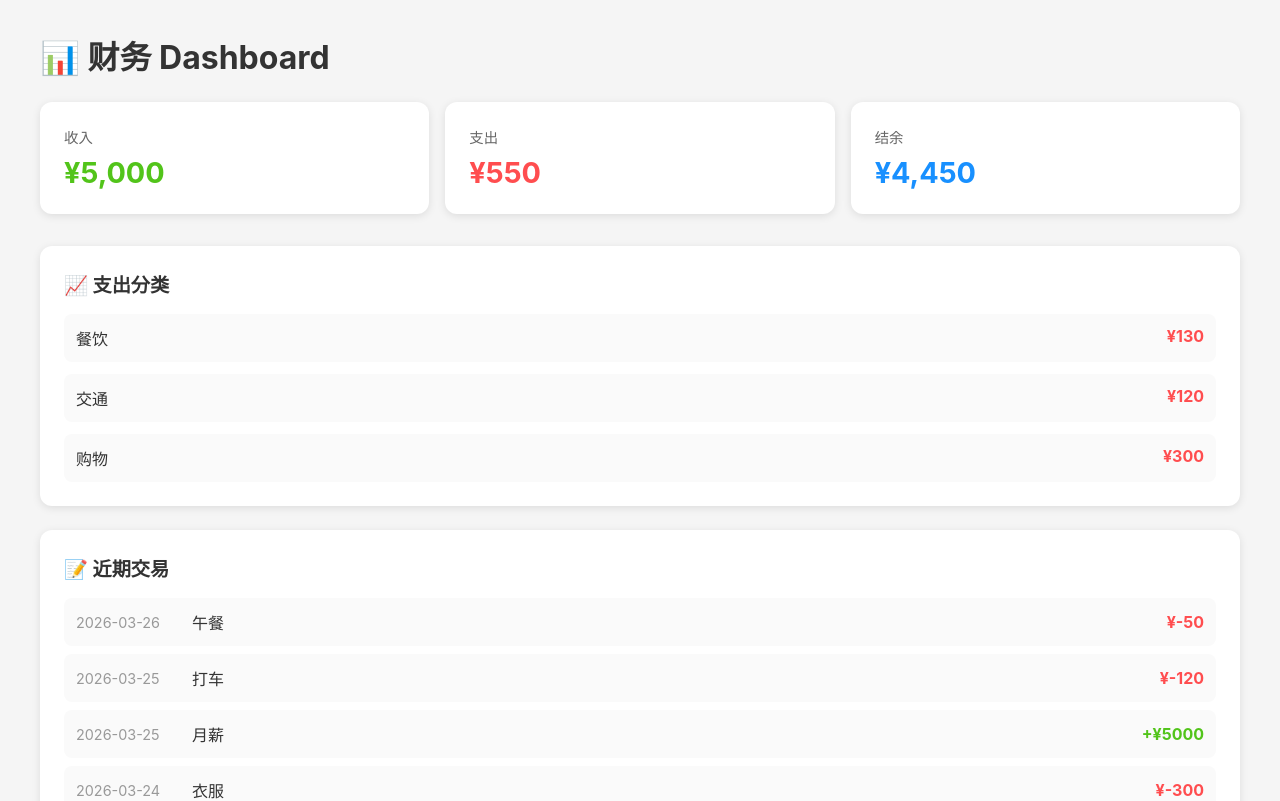
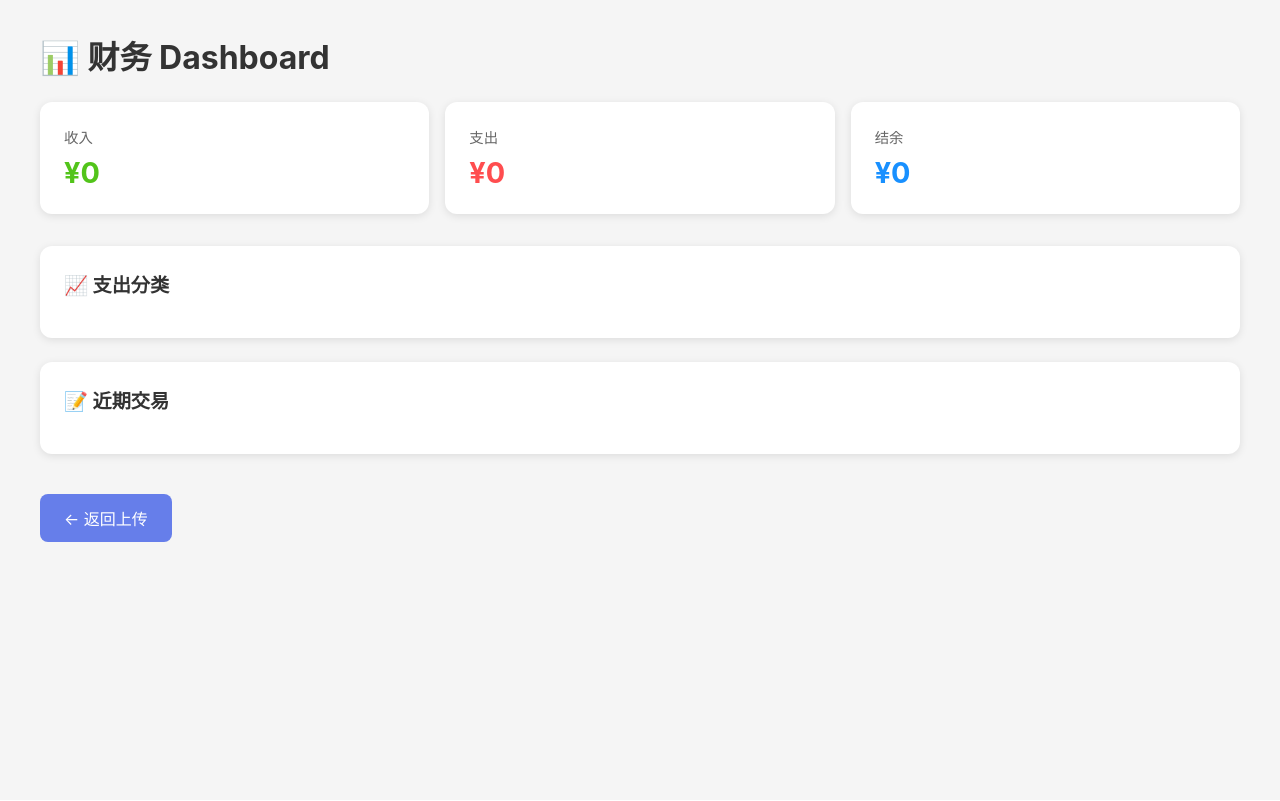
Before and after one commit to Witft/financial-assistant-web, a Vue app: page /dashboard in a window 1280 px wide. Shown: the top 801 px of the page. Built offline with nearby package versions, Linux system fonts and the light colour scheme.

Commit message:
fix: 从localStorage加载真实数据，连接数据流

```diff
--- a/src/stores/finance.js
+++ b/src/stores/finance.js
@@ -1,15 +1,10 @@
 import { ref, computed } from 'vue'
 import { defineStore } from 'pinia'
+import { getTransactions } from '@/utils/storage'
 
 export const useFinanceStore = defineStore('finance', () => {
-  // 模拟数据 - 后续会替换为真实解析的数据
-  const transactions = ref([
-    { id: 1, date: '2026-03-26', amount: -50, category: '餐饮', description: '午餐' },
-    { id: 2, date: '2026-03-25', amount: -120, category: '交通', description: '打车' },
-    { id: 3, date: '2026-03-25', amount: 5000, category: '工资', description: '月薪' },
-    { id: 4, date: '2026-03-24', amount: -300, category: '购物', description: '衣服' },
-    { id: 5, date: '2026-03-23', amount: -80, category: '餐饮', description: '晚餐' },
-  ])
+  // 从 localStorage 加载真实数据，没有则为空数组
+  const transactions = ref(getTransactions() || [])
 
   // 计算收入
   const totalIncome = computed(() => {
@@ -42,11 +37,17 @@ export const useFinanceStore = defineStore('finance', () => {
     return categoryMap
   })
 
+  // 从 storage 刷新数据（页面跳转后调用）
+  function refresh() {
+    transactions.value = getTransactions() || []
+  }
+
   return {
     transactions,
     totalIncome,
     totalExpense,
     balance,
-    expensesByCategory
+    expensesByCategory,
+    refresh
   }
 })
--- a/src/views/DashboardPage.vue
+++ b/src/views/DashboardPage.vue
@@ -59,9 +59,15 @@
 </template>
 
 <script setup>
+import { onMounted } from 'vue'
 import { useFinanceStore } from '@/stores/finance'
 
 const financeStore = useFinanceStore()
+
+// 页面加载时从 storage 刷新最新数据
+onMounted(() => {
+  financeStore.refresh()
+})
 </script>
 
 <style scoped>
```
